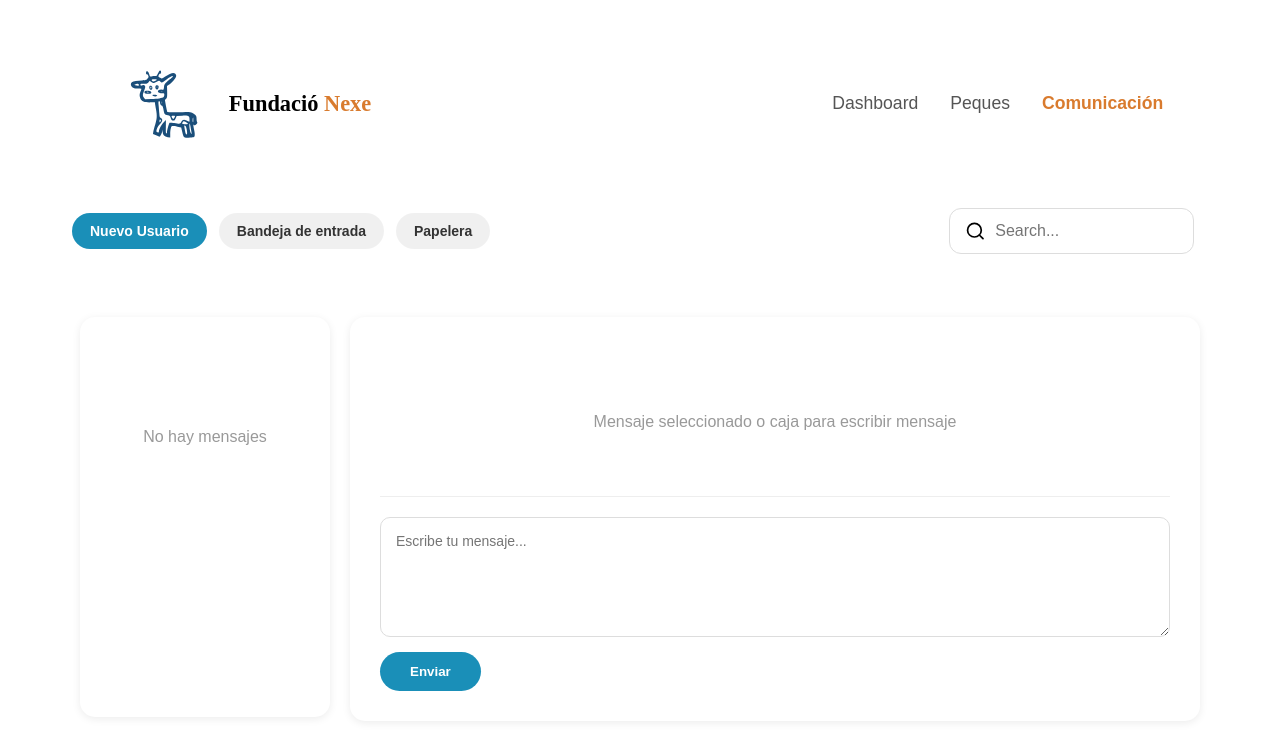
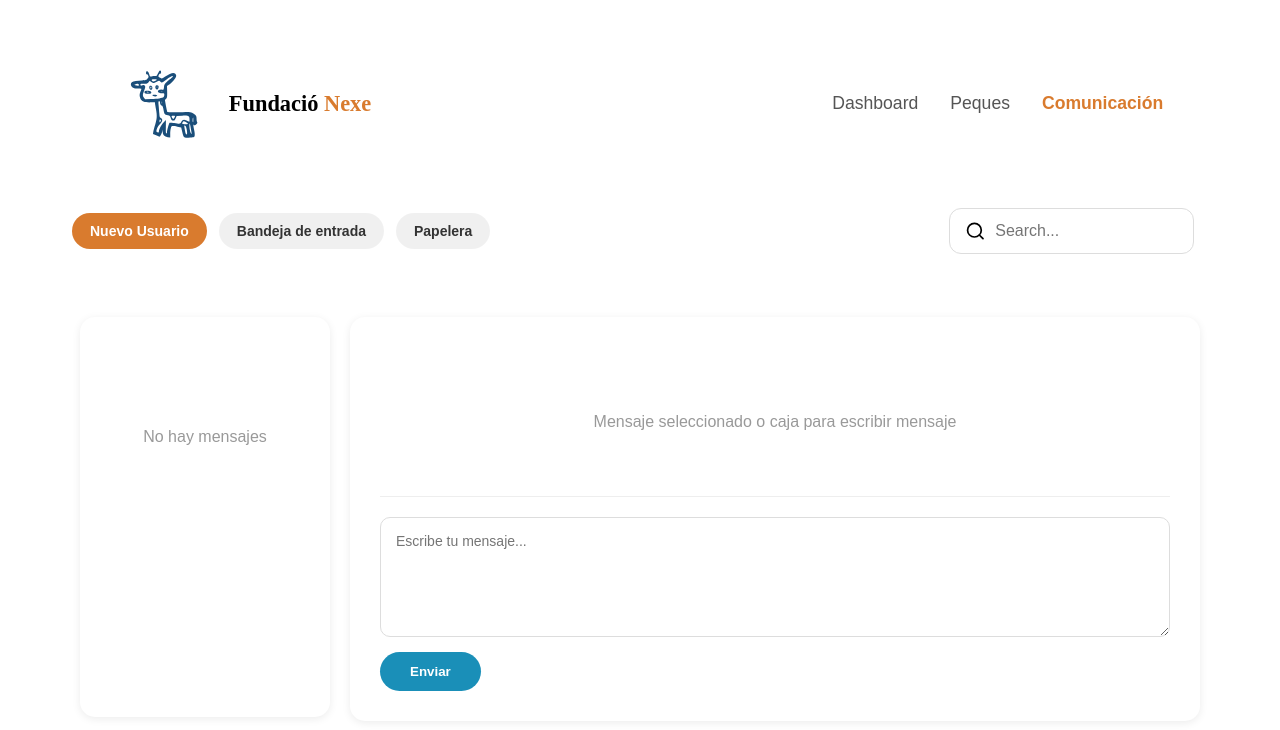
Before and after one commit to Laynt00/HackatonEsplai, a React (Vite) app in the folder frontend/: page /comunication in a window 1280 px wide. Shown: the top 730 px of the page. Built offline with nearby package versions, Linux system fonts and the light colour scheme.

Commit message:
style: update active tab button background color to use variable

```diff
--- a/frontend/src/pages/Comunication/Comunication.css
+++ b/frontend/src/pages/Comunication/Comunication.css
@@ -82,7 +82,7 @@
 }
 
 .tab-btn.active {
-    background-color: #1a8fb8;
+    background-color: var(--color-accent);
     color: #fff;
 }
 
```
